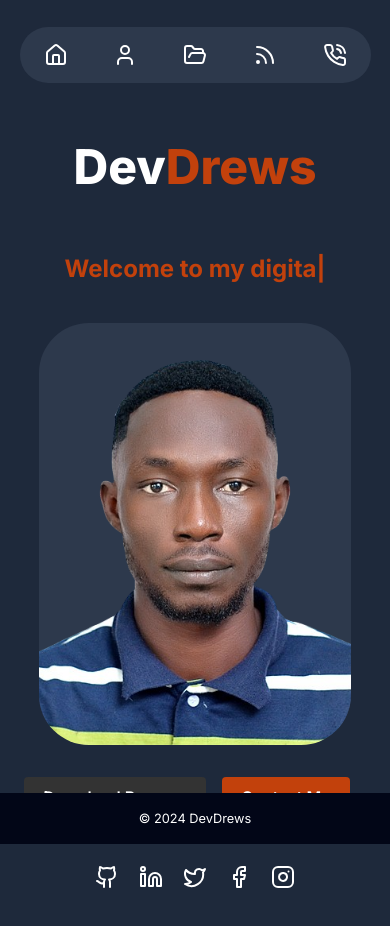
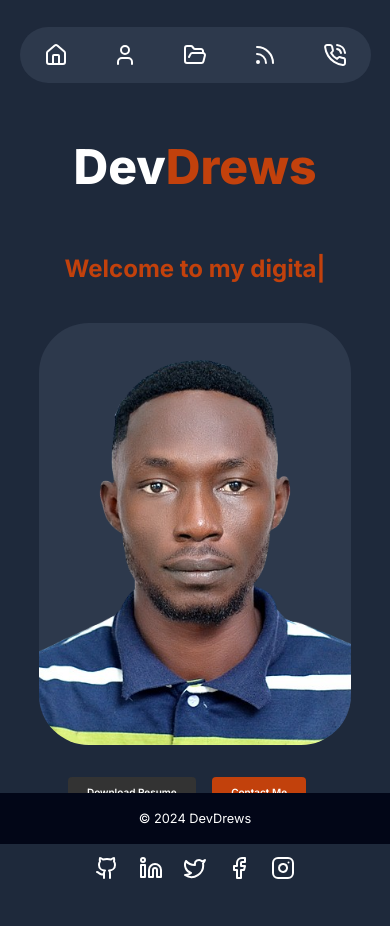
Before and after one commit to and-rews/devdrews, a Next.js app: page / in a window 390 px wide. Shown: the top 926 px of the page. Built offline with nearby package versions, Linux system fonts and the light colour scheme.

Commit message:
about page added

```diff
--- a/styles/SocialIcons.module.css
+++ b/styles/SocialIcons.module.css
@@ -48,6 +48,10 @@
     margin-bottom: 7rem;
   }
 
+  .button {
+    font-size: 10px;
+  }
+
   .btn {
     display: flex;
     justify-content: center;
```
